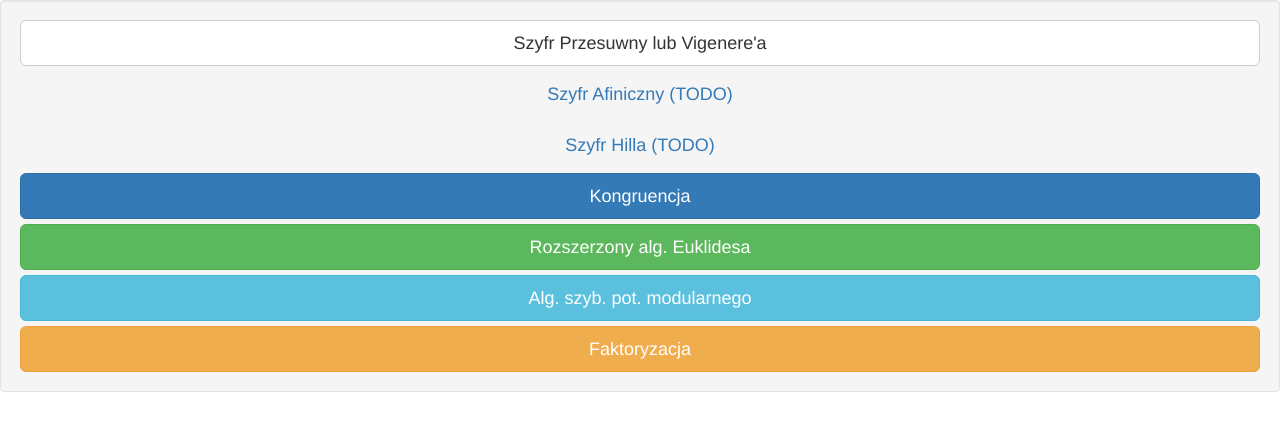
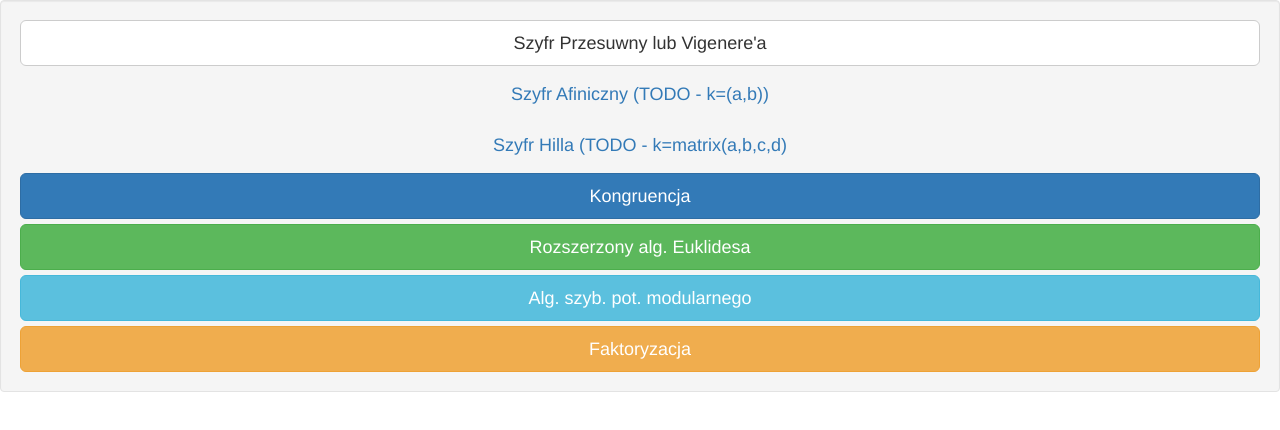
Before and after one commit to piecioshka/wkr, a plain HTML site: page index.html in a window 1280 px wide. Drawn offline with nearby package versions, Linux system fonts and the light colour scheme.

Commit message:
More todos

```diff
--- a/index.html
+++ b/index.html
@@ -10,8 +10,8 @@
 <body>
     <article class="well">
         <a class="btn btn-default btn-lg btn-block" href="../wkr-szyfr-przesuwny-lub-vigenere-a/">Szyfr Przesuwny lub Vigenere'a</a>
-        <a class="btn btn-lg btn-block" href="../wkr-szyfr-afiniczny/">Szyfr Afiniczny (TODO)</a>
-        <a class="btn btn-lg btn-block" href="../wkr-szyfr-hilla/">Szyfr Hilla (TODO)</a>
+        <a class="btn btn-lg btn-block" href="../wkr-szyfr-afiniczny/">Szyfr Afiniczny (TODO - k=(a,b))</a>
+        <a class="btn btn-lg btn-block" href="../wkr-szyfr-hilla/">Szyfr Hilla (TODO - k=matrix(a,b,c,d)</a>
         <a class="btn btn-primary btn-lg btn-block" href="../wkr-kongruencja/">Kongruencja</a>
         <a class="btn btn-success btn-lg btn-block" href="../wkr-rozszerzony-algorytm-euklidesa/">Rozszerzony alg. Euklidesa</a>
         <a class="btn btn-info btn-lg btn-block" href="../wkr-algorytm-szybkiego-potegowania-modularnego/">Alg. szyb. pot. modularnego</a>
```
